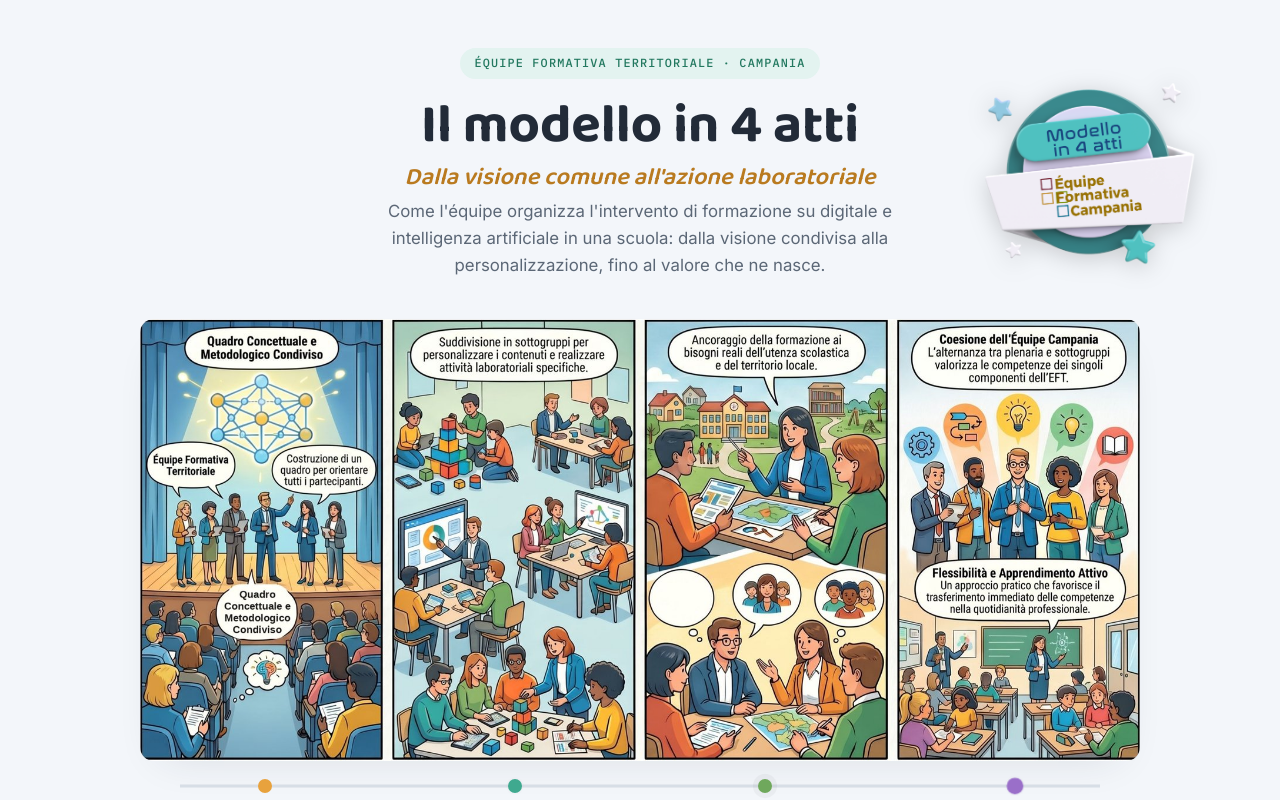
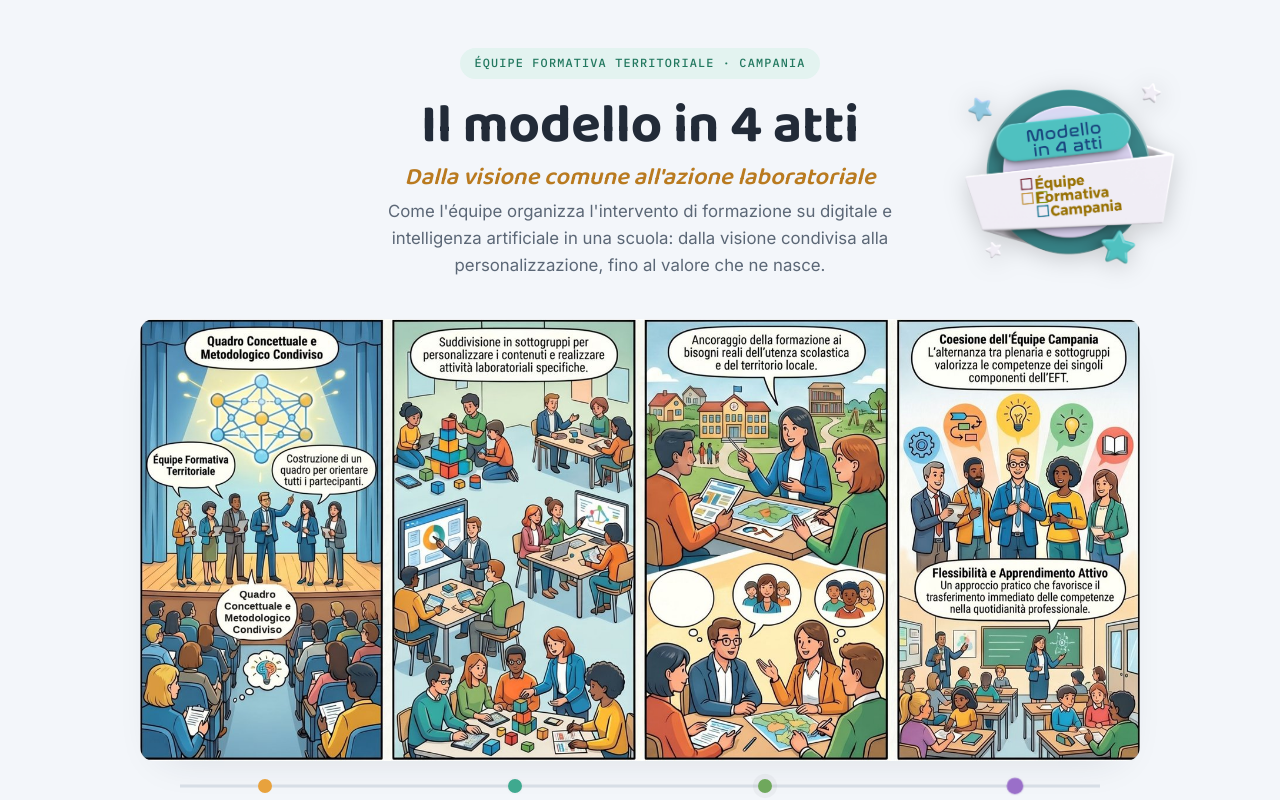
Before and after one commit to giadycan3-commits/buonepratiche, a plain HTML site: page index.html in a window 1280 px wide. Shown: the top 800 px of the page. Drawn offline with Linux system fonts and the light colour scheme.

Commit message:
Update index.html

```diff
--- a/index.html
+++ b/index.html
@@ -47,7 +47,7 @@ p{ margin:0; }
 
 .hero-title-row{ position:relative; }
 .hero-title-row .title-logo{
-  position:absolute; top:-30px; right:50px;
+  position:absolute; top:-30px; right:70px;
   width:240px; filter:drop-shadow(0 4px 12px rgba(0,0,0,0.18));
 }
 @media (max-width:760px){
```
